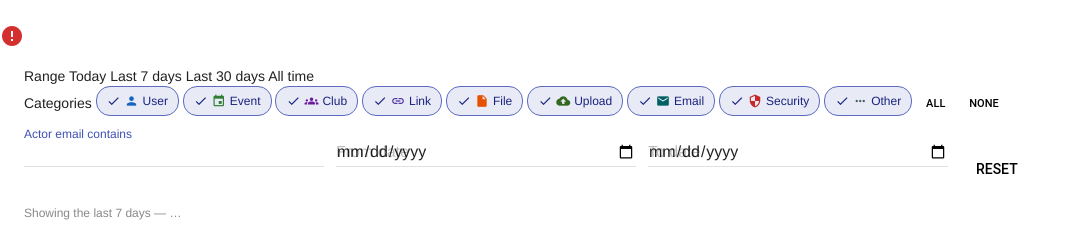
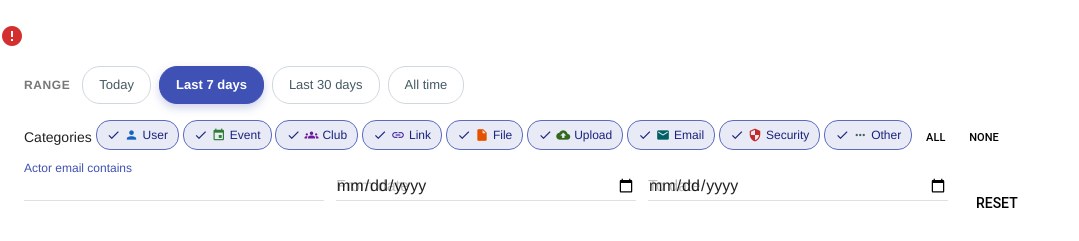
Before and after one commit to admin-mmr/event-photo-database, a Flask app: template gas-app/src/ui/templates/admin/audit.html in a window 1280 px wide. Shown: the part 94-335 px from the top of the page, without its empty margins (0-1079 px from the left). Run offline with Flask 3, Linux system fonts and the light colour scheme; the template is opened without the code that fills it, so the values that code supplies are empty; some libraries are stand-ins or nearby versions.

Commit message:
Improve UX: Style Range filter buttons as clickable cards
ISSUE: Range buttons (Today, Last 7 days, etc.) looked like plain text,
not clearly clickable to users.

SOLUTION: Added CSS styling to make them look like card-based buttons similar
to the Category pills above them.

CHANGES:
- Added .quick-ranges and .range-chip styling
- Includes borders, padding, and border-radius for card appearance
- Hover effect: subtle background change + shadow feedback
- Active state: blue background with white text matching category selection
- Smooth transitions on all state changes

Range filter buttons now have the same visual affordance as Category pills,
making it clear to users they are interactive elements.

```diff
--- a/gas-app/src/ui/templates/admin/audit.html
+++ b/gas-app/src/ui/templates/admin/audit.html
@@ -54,6 +54,48 @@
       white-space: pre-wrap;
       word-break: break-all;
     }
+    /* ── Range chips (quick date filters) ────────────────────────────────────── */
+    .quick-ranges {
+      display: flex;
+      gap: 8px;
+      flex-wrap: wrap;
+      align-items: center;
+      margin-bottom: 16px;
+    }
+    .quick-ranges__label {
+      font-size: 12px;
+      color: #777;
+      font-weight: 600;
+      letter-spacing: .05em;
+      text-transform: uppercase;
+      margin-right: 4px;
+    }
+    .range-chip {
+      display: inline-block;
+      padding: 8px 16px;
+      border-radius: 18px;
+      background: #fff;
+      border: 1px solid #cfd8dc;
+      color: #455a64;
+      font-size: 13px;
+      font-weight: 500;
+      cursor: pointer;
+      user-select: none;
+      transition: all 0.15s ease;
+    }
+    .range-chip:hover {
+      background: #f5f5f5;
+      border-color: #b0bec5;
+      box-shadow: 0 2px 4px rgba(0,0,0,0.08);
+    }
+    .range-chip.active {
+      background: #3f51b5;
+      border-color: #3f51b5;
+      color: #fff;
+      font-weight: 600;
+      box-shadow: 0 4px 8px rgba(63,81,181,0.25);
+    }
+
     .filter-row {
       display: flex;
       gap: 12px;
```
